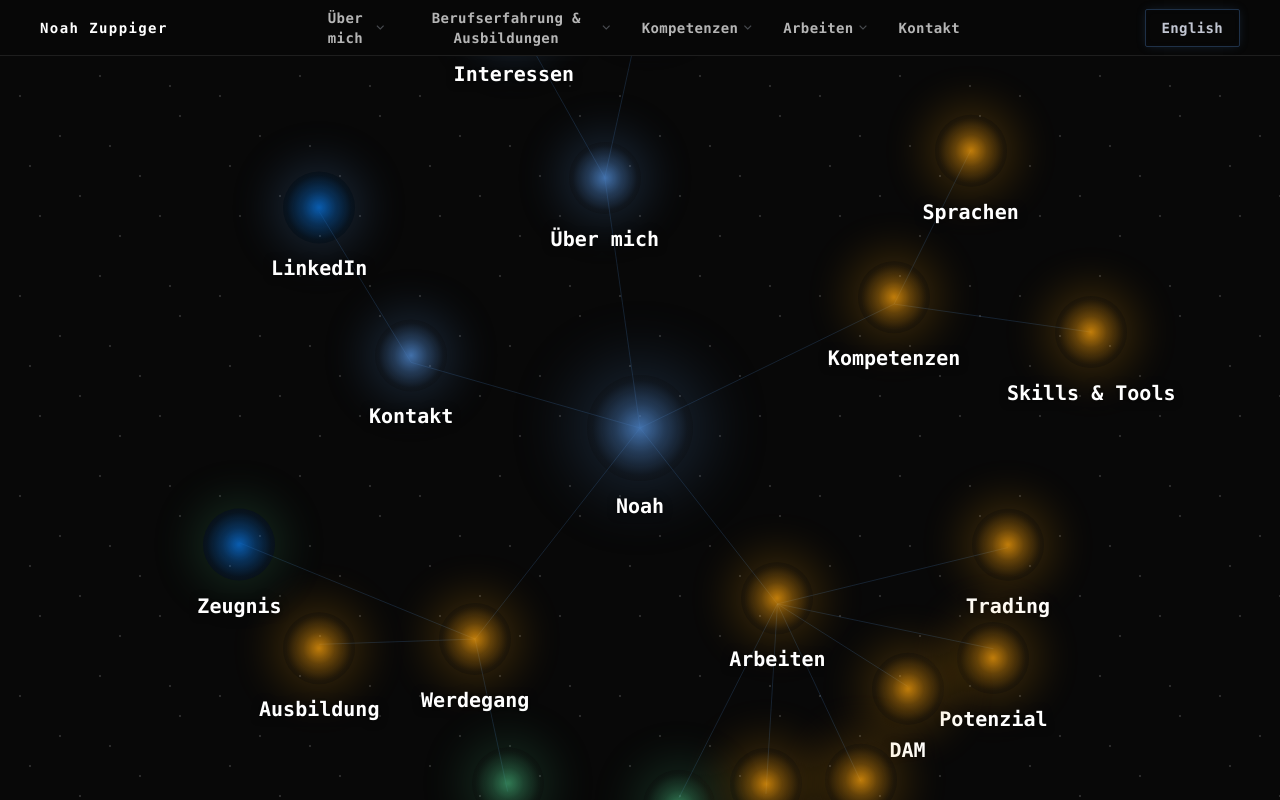
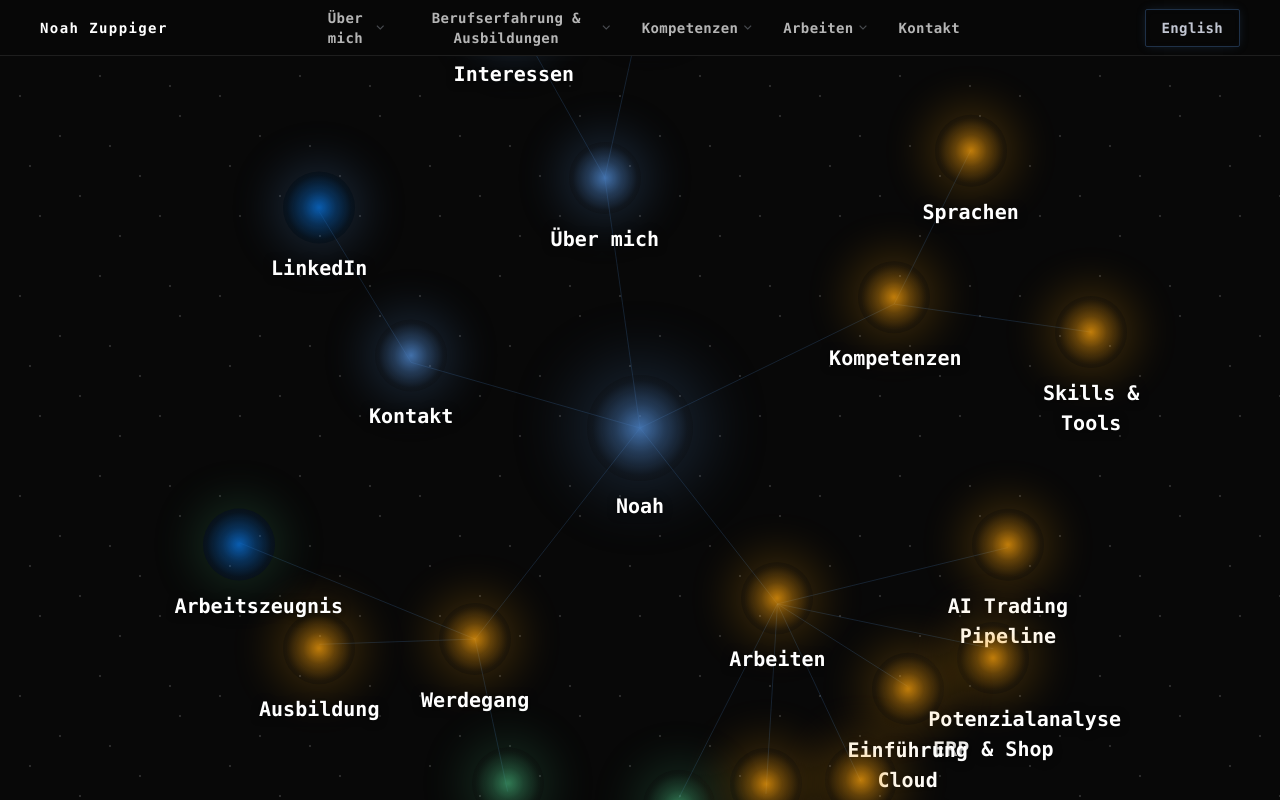
Before and after one commit to Targusli/portfolio, a Next.js app: page / in a window 1280 px wide. Built offline with nearby package versions, Linux system fonts and the light colour scheme.

Commit message:
skills tools zusammengeführt, node graph angepasst

```diff
--- a/components/NodeGraph.tsx
+++ b/components/NodeGraph.tsx
@@ -33,12 +33,12 @@ const NODE_DEFS: NodeDef[] = [
   { id: 'skills-tools',     level: 3, labelEn: 'Skills & Tools', labelDe: 'Skills & Tools', angle: 78, r: 62, parentId: 'skills', modalId: 'skills-tools' },
 
   // ── Level 3 — Projects ──────────────────────────────────────────────────────
-  { id: 'project-trading',   level: 3, labelEn: 'Trading',     labelDe: 'Trading',   angle: 108, r: 52, parentId: 'projects', modalId: 'project-trading' },
-  { id: 'project-potential', level: 3, labelEn: 'Analysis',    labelDe: 'Potenzial', angle: 122, r: 56, parentId: 'projects', modalId: 'project-potential' },
-  { id: 'project-dam',       level: 3, labelEn: 'DAM',         labelDe: 'DAM',       angle: 134, r: 50, parentId: 'projects', modalId: 'project-dam' },
-  { id: 'project-portfolio', level: 3, labelEn: 'Portfolio',   labelDe: 'Portfolio', angle: 148, r: 56, parentId: 'projects', modalId: 'project-portfolio' },
-  { id: 'project-shorts',    level: 3, labelEn: 'Shorts',      labelDe: 'Shorts',    angle: 161, r: 52, parentId: 'projects', modalId: 'project-shorts' },
-  { id: 'project-pending',   level: 3, labelEn: 'In Progress', labelDe: 'In Progress', angle: 174, r: 50, parentId: 'projects', modalId: 'project-pending' },
+  { id: 'project-trading',   level: 3, labelEn: 'AI Trading Pipeline',         labelDe: 'AI Trading Pipeline',         angle: 108, r: 52, parentId: 'projects', modalId: 'project-trading' },
+  { id: 'project-potential', level: 3, labelEn: 'Analysis ERP & Shop',          labelDe: 'Potenzialanalyse ERP & Shop', angle: 122, r: 56, parentId: 'projects', modalId: 'project-potential' },
+  { id: 'project-dam',       level: 3, labelEn: 'Implementing Cloud Solution',  labelDe: 'Einführung Cloud Lösung',     angle: 134, r: 50, parentId: 'projects', modalId: 'project-dam' },
+  { id: 'project-portfolio', level: 3, labelEn: 'Portfolio',                    labelDe: 'Portfolio',                   angle: 148, r: 56, parentId: 'projects', modalId: 'project-portfolio' },
+  { id: 'project-shorts',    level: 3, labelEn: 'Automated Shorts Pipeline',    labelDe: 'Automated Shorts Pipeline',   angle: 161, r: 52, parentId: 'projects', modalId: 'project-shorts' },
+  { id: 'project-pending',   level: 3, labelEn: 'In Progress',                  labelDe: 'In Progress',                 angle: 174, r: 50, parentId: 'projects', modalId: 'project-pending' },
 
   // ── Level 3 — About Me ──────────────────────────────────────────────────────
   { id: 'about-interests', level: 3, labelEn: 'Interests', labelDe: 'Interessen', angle: 343, r: 58, parentId: 'about', modalId: 'about-interests' },
@@ -47,7 +47,7 @@ const NODE_DEFS: NodeDef[] = [
   // ── Level 3 — Experience ────────────────────────────────────────────────────
   { id: 'exp-work',    level: 3, labelEn: 'Work',      labelDe: 'Berufserfahrung', angle: 200, r: 52, parentId: 'exp', modalId: 'experience-work' },
   { id: 'exp-edu',     level: 3, labelEn: 'Education', labelDe: 'Ausbildung',      angle: 236, r: 52, parentId: 'exp', modalId: 'experience-education' },
-  { id: 'exp-zeugnis', level: 3, labelEn: 'Reference', labelDe: 'Zeugnis',         angle: 254, r: 56, parentId: 'exp', modalId: null, href: '/downloads/arbeitszeugnis_noah_zuppiger.pdf' },
+  { id: 'exp-zeugnis', level: 3, labelEn: 'Work Reference', labelDe: 'Arbeitszeugnis', angle: 254, r: 56, parentId: 'exp', modalId: null, href: '/downloads/arbeitszeugnis_noah_zuppiger.pdf' },
 
   // ── Level 3 — Contact ───────────────────────────────────────────────────────
   { id: 'linkedin', level: 3, labelEn: 'LinkedIn', labelDe: 'LinkedIn', angle: 304, r: 52, parentId: 'contact', modalId: null, href: 'https://www.linkedin.com/in/noah-zuppiger/' },
@@ -258,8 +258,8 @@ export default function NodeGraph() {
 
                 {/* Label below every node */}
                 <div
-                  className="absolute left-1/2 -translate-x-1/2 whitespace-nowrap pointer-events-none text-center"
-                  style={{ top: sz + 10 }}
+                  className="absolute left-1/2 -translate-x-1/2 pointer-events-none text-center"
+                  style={{ top: sz + 10, width: 130 }}
                 >
                   <span
                     className="font-mono font-semibold text-white drop-shadow-[0_1px_4px_rgba(0,0,0,0.8)]"
```
